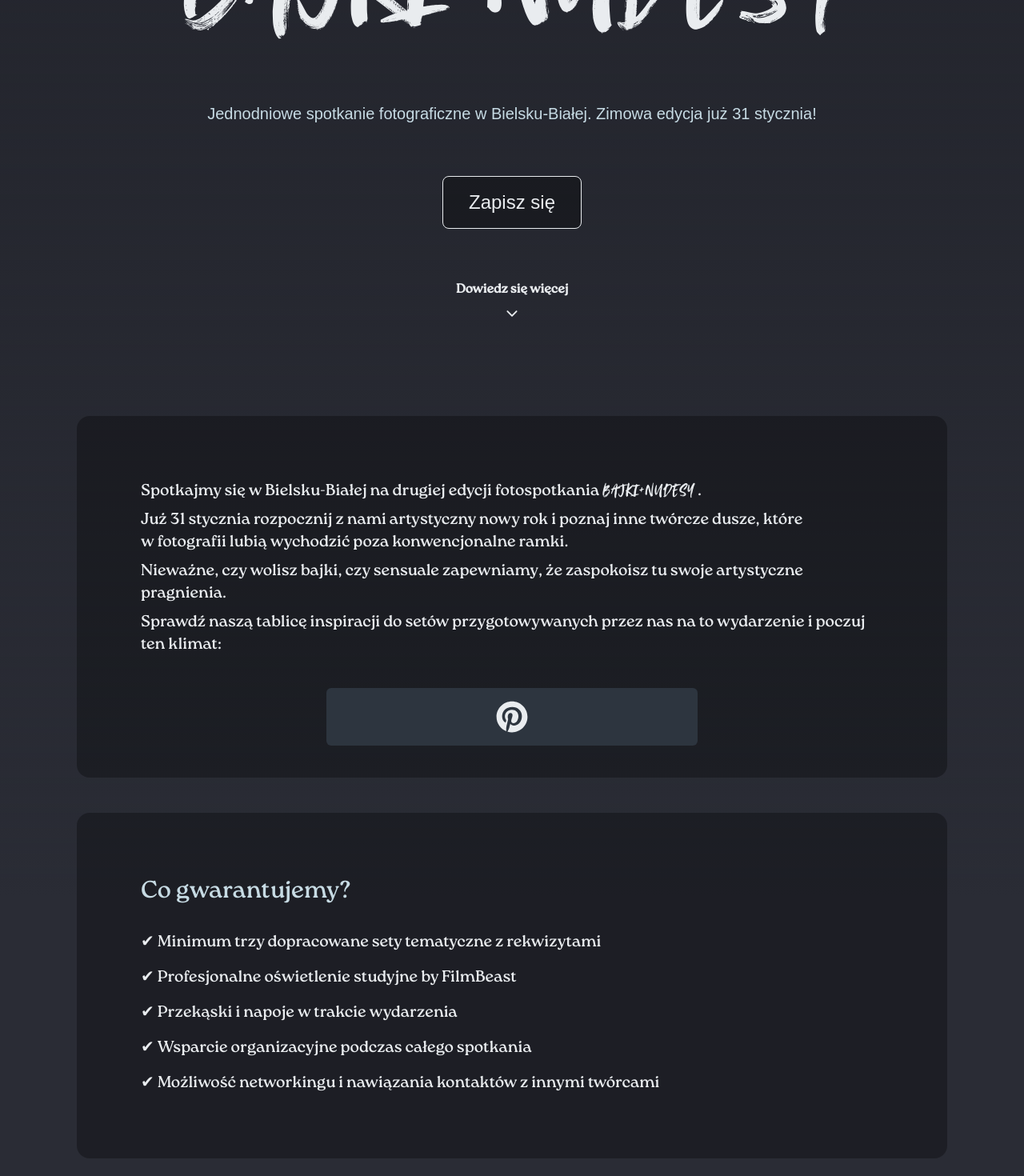
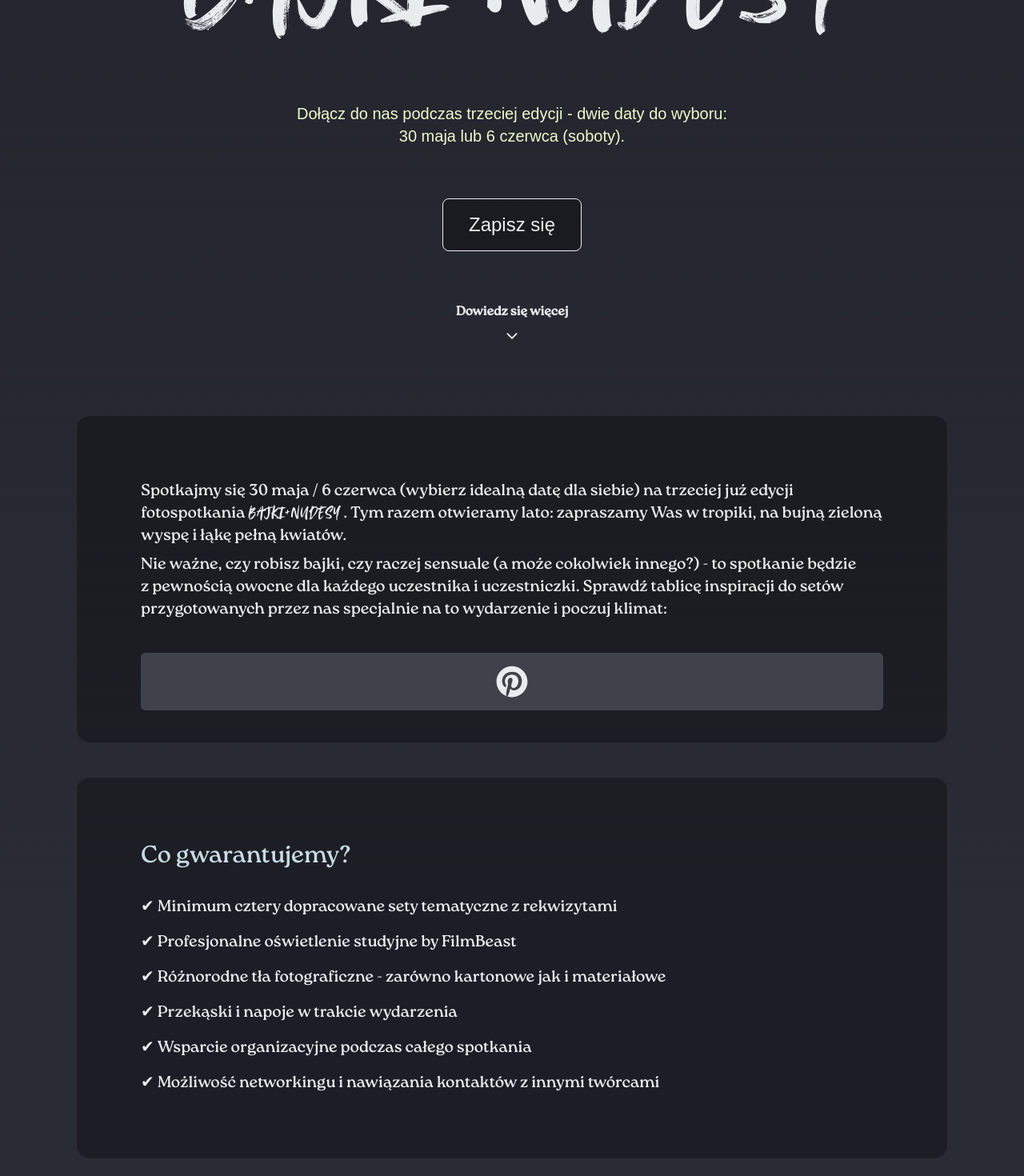
Before and after one commit to wiktor-nowak/bajkinudesy, a Next.js app: page / in a window 1280 px wide. Shown: the part 320-1790 px from the top of the page at 80% size. Built offline with nearby package versions, Linux system fonts and the light colour scheme; a web font is replaced by a local one.

Commit message:
3rd edition

```diff
--- a/src/components/Banner.tsx
+++ b/src/components/Banner.tsx
@@ -7,7 +7,7 @@ import { Button } from "@headlessui/react";
 import { artFont, subtitleFont } from "../lib/fonts";
 import { IoIosArrowDown } from "react-icons/io";
 
-const REGISTRATION_LINK = "https://forms.gle/EP1egUrwstnBRybq5";
+const REGISTRATION_LINK = "forms.gle/saf9hSgMHkWukVEL8";
 
 function Banner() {
   return (
@@ -15,15 +15,15 @@ function Banner() {
       <div className="fixed top-0 left-0 w-full h-[150vh] md:h-[180vh] flex-1 min-h-0 -z-10">
         <Image
           urlEndpoint="https://ik.imagekit.io/wn3496"
-          src="/B&N_zapowiedz/zimowa_background.jpg"
-          alt="Banner, ludki świąteczne."
+          src="/B&N_zapowiedz/tlo_karo_jungle.jpg"
+          alt="Banner, Karo w kwiatach tropikalnych."
           fill
           className="object-cover max-md:hidden"
         />
         <Image
           urlEndpoint="https://ik.imagekit.io/wn3496"
-          src="/B&N_zapowiedz/zimowa_background_mobile.jpg"
-          alt="Banner, ludki świąteczne."
+          src="/B&N_zapowiedz/tlo_karo_jungle.jpg"
+          alt="Banner, Karo w kwiatach tropikalnych.."
           fill
           className="object-cover md:hidden"
         />
@@ -44,10 +44,11 @@ function Banner() {
           BAJKI+NUDESY
         </h2>
         <p
-          className={`text-columbia-blue text-xl my-8 mx-20 text-center ${subtitleFont.className}`}
+          className={`text-lime-100 text-xl my-8 mx-20 text-center ${subtitleFont.className}`}
         >
-          Jednodniowe spotkanie fotograficzne w&nbsp;Bielsku-Białej. Zimowa
-          edycja już 31&nbsp;stycznia!
+          Dołącz do nas podczas trzeciej edycji -&nbsp;dwie daty do wyboru:
+          <br />
+          30&nbsp;maja lub 6&nbsp;czerwca (soboty).
         </p>
         <Link
           href={REGISTRATION_LINK}
@@ -55,7 +56,7 @@ function Banner() {
           rel="noopener noreferrer"
         >
           <Button
-            className={`${subtitleFont.className} text-2xl mt-4 sm:mt-8 rounded-lg bg-fade border-1 px-8 py-4 border-textwhite data-hover:bg-fade-dark data-active:bg-fade-dark cursor-pointer data-hover:border-columbia-blue data-hover:text-columbia-blue`}
+            className={`${subtitleFont.className} text-2xl mt-4 sm:mt-8 rounded-lg bg-fade border-1 px-8 py-4 border-textwhite data-hover:bg-fade-dark data-active:bg-fade-dark cursor-pointer data-hover:border-lime-200 data-hover:text-lime-200`}
           >
             Zapisz się
           </Button>
--- a/src/components/Description.tsx
+++ b/src/components/Description.tsx
@@ -3,7 +3,7 @@ import { artFont } from "../lib/fonts";
 import Link from "next/link";
 import { FaPinterest } from "react-icons/fa";
 
-const PINTEREST_LINK = "https://pin.it/5AYXHIrG4";
+const PINTEREST_LINK = "https://pin.it/13Tmax5yT";
 
 function Description() {
   return (
@@ -11,31 +11,27 @@ function Description() {
       <div id="description" />
       <div className="text-xl mx-4 my-4 p-8 md:mx-24 md:p-20 md:pb-10 bg-fade rounded-2xl flex flex-col items-start gap-2">
         <p>
-          Spotkajmy się w&nbsp;Bielsku-Białej na drugiej edycji
-          fotospotkania&nbsp;
+          Spotkajmy się 30&nbsp;maja / 6&nbsp;czerwca (wybierz idealną datę dla
+          siebie) na trzeciej już edycji fotospotkania&nbsp;
           <strong className={`${artFont.className} font-normal tracking-wider`}>
             BAJKI+NUDESY
           </strong>
-          &nbsp;.
+          &nbsp;. Tym razem otwieramy lato: zapraszamy Was w&nbsp;tropiki, na
+          bujną zieloną wyspę i&nbsp;łąkę pełną kwiatów.
         </p>
         <p>
-          Już 31 stycznia rozpocznij z&nbsp;nami artystyczny nowy rok
-          i&nbsp;poznaj inne twórcze dusze, które w&nbsp;fotografii lubią
-          wychodzić poza konwencjonalne ramki.
+          Nie ważne, czy robisz bajki, czy raczej sensuale (a może cokolwiek
+          innego?) -&nbsp;to spotkanie będzie z&nbsp;pewnością owocne dla
+          każdego uczestnika i&nbsp;uczestniczki. Sprawdź tablicę inspiracji do
+          setów przygotowanych przez nas specjalnie na to wydarzenie
+          i&nbsp;poczuj klimat:
         </p>
-        <p>
-          Nieważne, czy wolisz bajki, czy sensuale zapewniamy, że zaspokoisz tu
-          swoje artystyczne pragnienia.
-        </p>
-        <p>
-          Sprawdź naszą tablicę inspiracji do setów przygotowywanych przez nas
-          na to wydarzenie i&nbsp;poczuj ten klimat:
-        </p>
-        <div className="w-full md:w-1/2 mt-4 md:mt-8 flex justify-center items-center gap-8 md:gap-4 bg-gunmetal rounded-md p-4 self-center">
+
+        <div className="w-full md:w-full mt-4 md:mt-8 flex justify-center items-center gap-8 md:gap-4 bg-slate-300/20 rounded-md p-4 self-center">
           <Link href={PINTEREST_LINK}>
             <FaPinterest
               size={40}
-              className="hover:text-columbia-blue transition-transform duration-500 hover:scale-115"
+              className="hover:text-lime-300 transition-transform duration-500 hover:scale-115"
             />
           </Link>
         </div>
--- a/src/components/Footer.tsx
+++ b/src/components/Footer.tsx
@@ -19,11 +19,14 @@ function Footer() {
           </p>
           <Link
             href={INSTA_LINK}
-            className={`${subtitleFont.className} text-lg sm:text-xl ledaing-10`}
+            className={`${subtitleFont.className} text-lg sm:text-xl ledaing-10 hover:text-lime-300 hover:scale-102`}
           >
             @bajkinudesy
           </Link>
-          <Link href={INSTA_LINK}>
+          <Link
+            href={INSTA_LINK}
+            className="hover:text-lime-300 hover:scale-102"
+          >
             <FaInstagram size={32} />
           </Link>
         </div>
@@ -31,7 +34,10 @@ function Footer() {
           className={`${subtitleFont.className} text-sm flex h-[40px] flex-wrap items-center justify-center`}
         >
           Projekt i wykonanie:&nbsp;
-          <Link href={MADE_BY_LINK} className={`text-columbia-blue`}>
+          <Link
+            href={MADE_BY_LINK}
+            className={`hover:text-lime-300 hover:scale-102`}
+          >
             Wiktor Nowak
           </Link>
         </p>
--- a/src/components/List.tsx
+++ b/src/components/List.tsx
@@ -7,8 +7,11 @@ function List() {
         <h4 className="text-3xl text-columbia-blue">Co gwarantujemy?</h4>
         <div className="w-full h-[2px] bg-columbia-blue rounded-full my-6 md:hidden" />
         <ul className="flex flex-col gap-[16px] justify-center items-start md:mt-8">
-          <li>✔ Minimum trzy dopracowane sety tematyczne z rekwizytami</li>
+          <li>✔ Minimum cztery dopracowane sety tematyczne z rekwizytami</li>
           <li>✔ Profesjonalne oświetlenie studyjne by FilmBeast</li>
+          <li>
+            ✔ Różnorodne tła fotograficzne - zarówno kartonowe jak i materiałowe
+          </li>
           <li>✔ Przekąski i napoje w trakcie wydarzenia</li>
           <li>✔ Wsparcie organizacyjne podczas całego spotkania</li>
           <li>
--- a/src/components/Sponsors.tsx
+++ b/src/components/Sponsors.tsx
@@ -2,17 +2,17 @@ import { Image } from "@imagekit/next";
 import Link from "next/link";
 import React from "react";
 
-const HUB_LINK = "https://www.instagram.com/aha_studio_bielsko/";
+// const HUB_LINK = "https://www.instagram.com/aha_studio_bielsko/";
 const FILMBEAST_LINK = "https://filmbeast.pl/";
 
 function Sponsors() {
   return (
     <div className="w-full my-4 p-8 md:mx-24 md:p-10 bg-fade flex flex-col justify-center items-center gap-4 md:gap-10">
-      <h4 className="text-2xl md:text-3xl text-columbia-blue text-center mb-4 md:mb-2 px-4">
+      <h4 className="text-2xl md:text-3xl text-slate-200 text-center mb-4 md:mb-2 px-4">
         Przy organizacji wspierają nas:
       </h4>
       <div className="w-full flex justify-center gap-5 md:gap-10">
-        <Link href={HUB_LINK}>
+        {/* <Link href={HUB_LINK}>
           <div className="relative flex-1">
             <Image
               urlEndpoint="https://ik.imagekit.io/wn3496"
@@ -23,7 +23,7 @@ function Sponsors() {
               className="object-cover transition-transform duration-500 hover:scale-115"
             />
           </div>
-        </Link>
+        </Link> */}
         <Link href={FILMBEAST_LINK}>
           <div className="relative flex-1">
             <Image
--- a/src/components/Who.tsx
+++ b/src/components/Who.tsx
@@ -2,10 +2,10 @@ import { Image } from "@imagekit/next";
 import Link from "next/link";
 import React from "react";
 import { FaInstagram } from "react-icons/fa";
-import { FiAtSign } from "react-icons/fi";
+// import { FiAtSign } from "react-icons/fi";
 
 const KARO_INSTA = "https://www.instagram.com/karomro/";
-const KARO_MAXMODELS = "https://www.maxmodels.pl/modelka-kmrowiec.html";
+// const KARO_MAXMODELS = "https://www.maxmodels.pl/modelka-kmrowiec.html";
 
 function Who() {
   return (
@@ -14,7 +14,7 @@ function Who() {
       <div className="relative md:min-w-[450px] flex-1 overflow-hidden flex justify-center items-center">
         <Image
           urlEndpoint="https://ik.imagekit.io/wn3496"
-          src="/B&N_zapowiedz/babetta_zimowa.jpg"
+          src="/B&N_zapowiedz/karo-foto-narrow.jpg"
           alt="Organizatorka eventu."
           height={1352}
           width={900}
@@ -23,9 +23,7 @@ function Who() {
         {/* <div className="absolute inset-0 bg-gradient-to-b from-transparent to-fade-dark [--tw-gradient-stops:transparent_90%,fade-dark_100%]" /> */}
       </div>
       <div>
-        <h4 className="text-4xl text-columbia-blue">
-          Dlaczego warto mi zaufać?
-        </h4>
+        <h4 className="text-4xl text-lime-100">Dlaczego warto mi zaufać?</h4>
         <article className="mt-4 md:mt-8 flex flex-col gap-4 md:gap-4">
           <p>
             Od ponad 13 lat działam w fotomodelingu, realizując projekty zarówno
@@ -55,19 +53,19 @@ function Who() {
             Krakowskimi Szkołami Artystycznymi, House Of Make Up Academy w
             Krakowie.
           </p>
-          <div>Zobacz moje portfolio i&nbsp;Instagram:</div>
+          <div>Zobacz moje portfolio:</div>
         </article>
-        <ul className="mt-4 md:mt-8 flex justify-center items-center gap-8 md:gap-4 bg-gunmetal rounded-md p-4">
-          <Link href={KARO_MAXMODELS}>
+        <ul className="mt-4 md:mt-8 flex justify-center items-center gap-8 md:gap-4 bg-slate-300/20 rounded-md p-4">
+          {/* <Link href={KARO_MAXMODELS}>
             <FiAtSign
               size={40}
               className="hover:text-columbia-blue transition-transform duration-500 hover:scale-115"
             />
-          </Link>
+          </Link> */}
           <Link href={KARO_INSTA}>
             <FaInstagram
               size={40}
-              className="hover:text-columbia-blue transition-transform duration-500 hover:scale-115"
+              className="hover:text-lime-300 transition-transform duration-500 hover:scale-115"
             />
           </Link>
         </ul>
```
